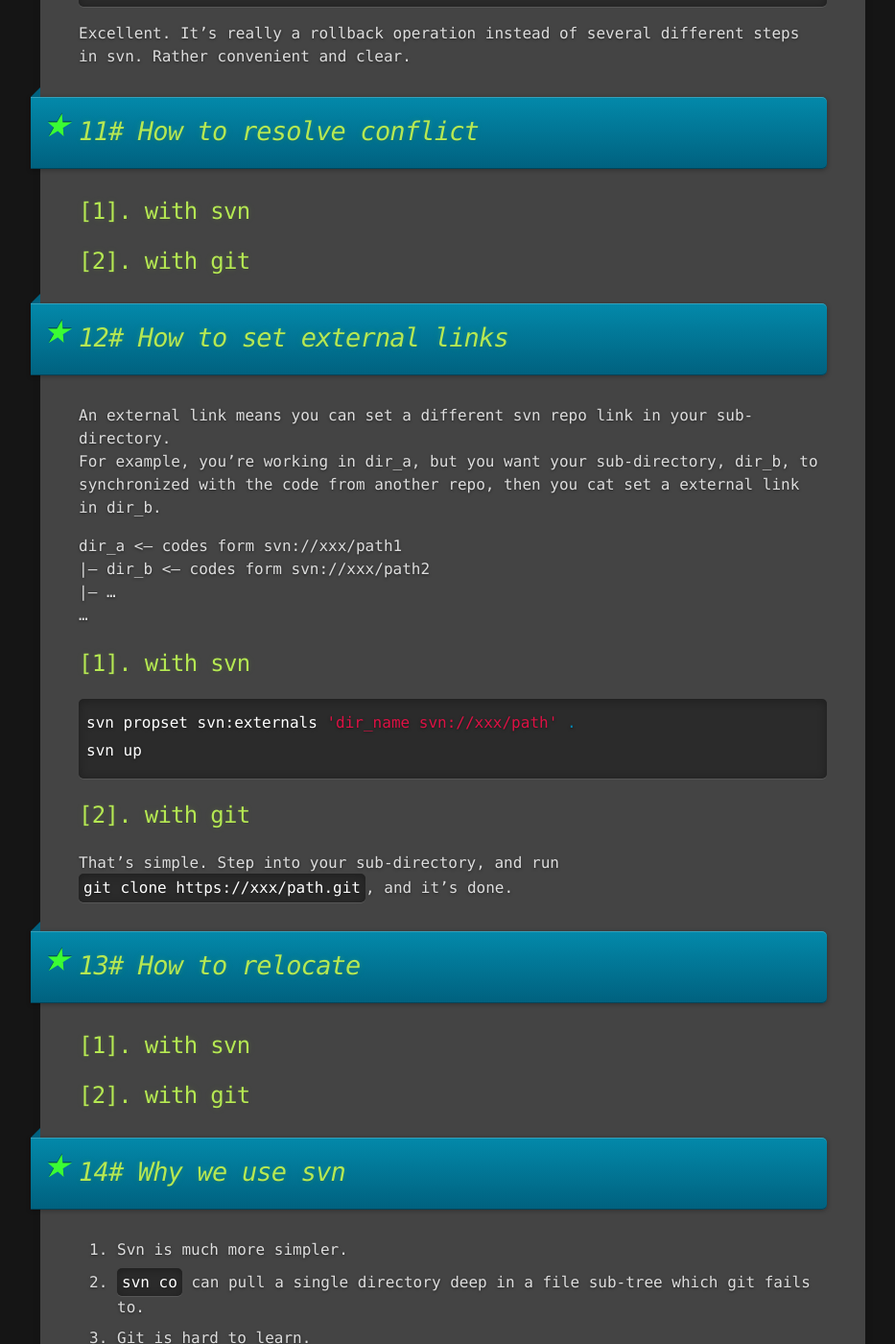
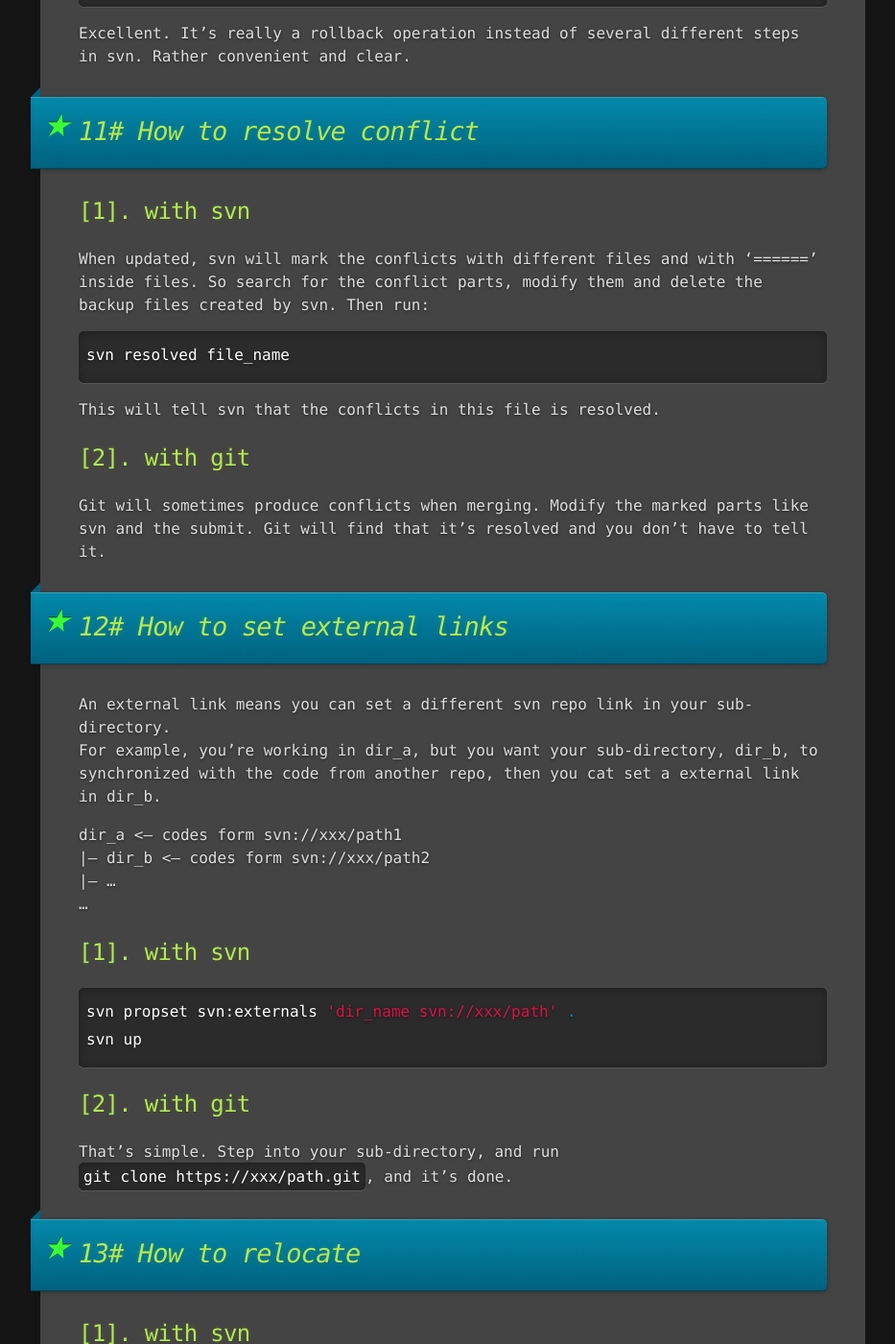
Before and after one commit to jsongo/jsongo.github.io, a Jekyll site: the page built from _posts/2015-06-22-svn-git-summary.markdown, in a window 1280 px wide and 1400 px high, scrolled down 10795 px. Shown: the whole window at 96% size, without its empty margins (18-951 px from the left). Built offline with Jekyll 4.4.1, drawn with Linux system fonts in a browser that asks for light colours; comment, search, counter and statistics services are not loaded; some of the changed text lies outside the part shown.

Commit message:
Update 2015-06-22-svn-git-summary.markdown

```diff
--- a/_posts/2015-06-22-svn-git-summary.markdown
+++ b/_posts/2015-06-22-svn-git-summary.markdown
@@ -357,8 +357,14 @@
 > ## 11# How to resolve conflict
 
 ## [1]. with svn
+When updated, svn will mark the conflicts with different files and with '======' inside files. So search for the conflict parts, modify them and delete the backup files created by svn. Then run:
+{% highlight bash %}
+svn resolved file_name
+{% endhighlight %}
+This will tell svn that the conflicts in this file is resolved.
 
 ## [2]. with git
+Git will sometimes produce conflicts when merging. Modify the marked parts like svn and the submit. Git will find that it's resolved and you don't have to tell it.
 
 <a id="sec12"></a>
 
@@ -386,8 +392,16 @@
 > ## 13# How to relocate
 
 ## [1]. with svn
+{% highlight bash %}
+svn sw --relocate svn://url1/path1 svn://url2/path2
+{% endhighlight %}
+And 'sw' is short for switch.
 
 ## [2]. with git
+{% highlight bash %}
+git remote rm origin
+git remote add origin https://xxx/new_path.git
+{% endhighlight %}
 
 <a id="sec14"></a>
 
```
